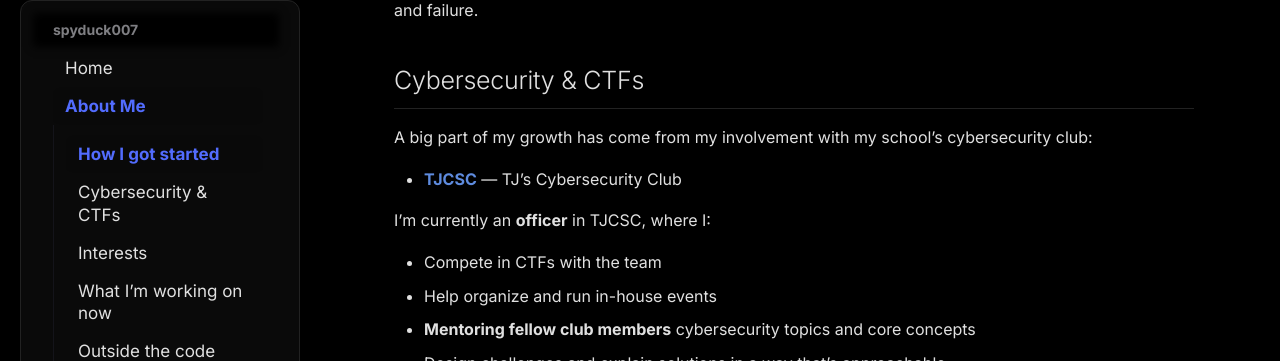
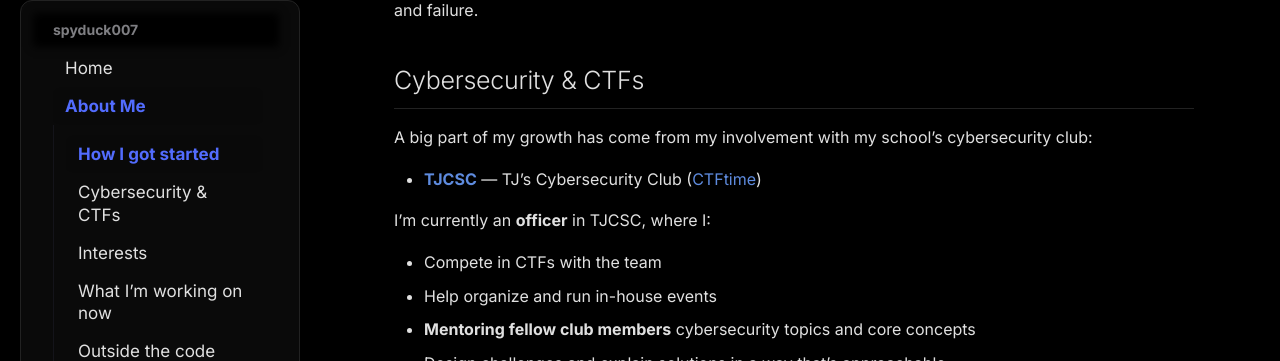
Before and after one commit to spyduck007/ctf, an MkDocs documentation site: the page built from docs/about.md, in a window 1280 px wide and 900 px high, scrolled down 500 px. Shown: the part 91-452 px from the top of the window. Built offline with MkDocs 1.6.1 and Material for MkDocs 9.7.7, drawn with Linux system fonts in a browser that asks for light colours.

Commit message:
edit about me links

```diff
--- a/docs/about.md
+++ b/docs/about.md
@@ -19,7 +19,7 @@
 
 A big part of my growth has come from my involvement with my school’s cybersecurity club:
 
-- **[TJCSC](https://ctftime.org/team/53812)** — TJ’s Cybersecurity Club
+- **[TJCSC](https://www.tjcsec.club/)** — TJ’s Cybersecurity Club ([CTFtime](https://ctftime.org/team/53812))
 
 I’m currently an **officer** in TJCSC, where I:
 
```
